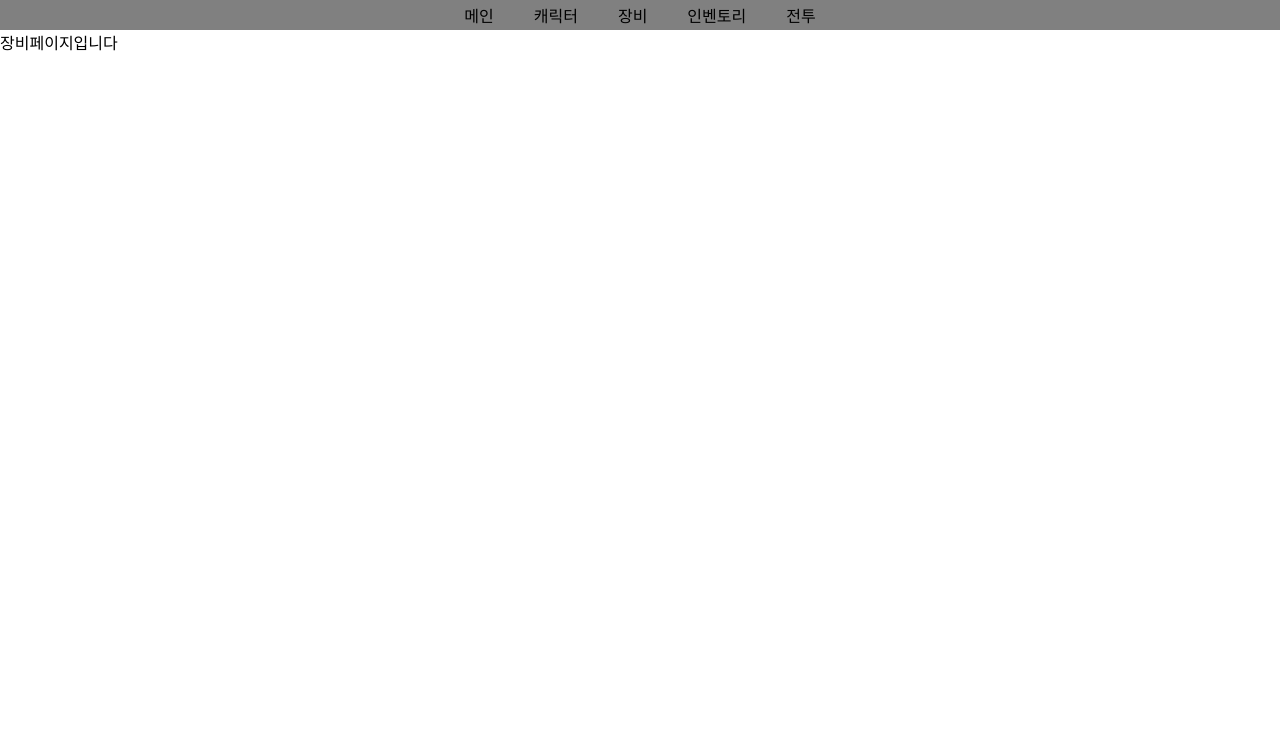
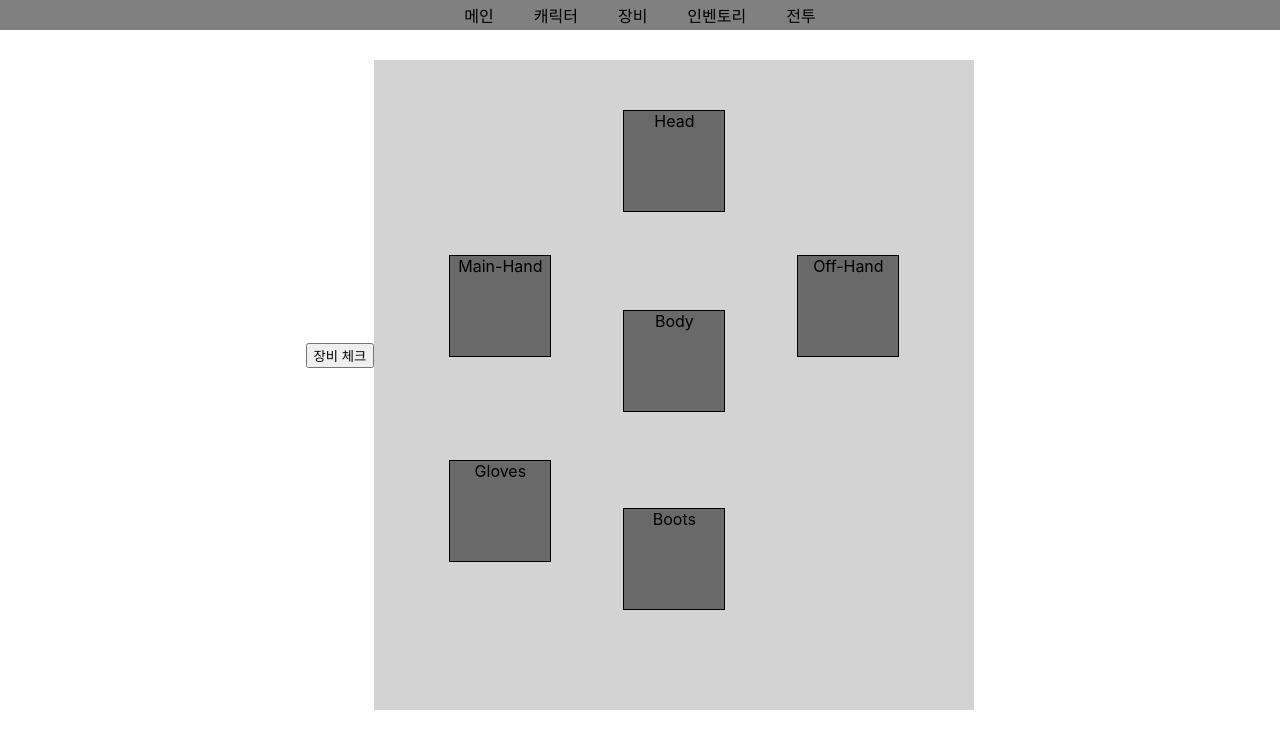
Before and after one commit to PigPenguinMan/Text_RPG, a React (Create React App) app: page /main/gear in a window 1280 px wide. Shown: the top 748 px of the page. Built offline with nearby package versions, Linux system fonts and the light colour scheme; no server answers.

Commit message:
04/20장비창 구현중

```diff
--- /dev/null
+++ b/src/component/equipment/currentGear.jsx
@@ -0,0 +1,16 @@
+import styles from '../../css/currentGear.module.css'
+
+const CurrentGear = () => {
+    return (
+        <div className={styles.current}>
+            <div className={styles.Head}>Head</div>
+            <div className={styles.Body}>Body</div>
+            <div className={styles.MainHand}>Main-Hand</div>
+            <div className={styles.OffHand}>Off-Hand</div>
+            <div className={styles.Gloves}>Gloves</div>
+            <div className={styles.Boots}>Boots</div>
+        </div>
+     );
+}
+
+export default CurrentGear;
--- a/src/component/navbar.jsx
+++ b/src/component/navbar.jsx
@@ -6,10 +6,10 @@ const Navbar = () => {
     return (
         <div>
         <div className={styles.GNB}>
-            <div className={styles.main} onClick={()=>{navigate('/')}}> 메인 </div>
-            <div className={styles.character} onClick={()=>{navigate('/character')}}> 캐릭터 </div>
-            <div className={styles.gear} onClick={()=>{navigate('/gear')}}> 장비 </div>
-            <div className={styles.inventory} onClick={()=>{navigate('/inventory')}}> 인벤토리 </div>
+            <div className={styles.main} onClick={()=>{navigate('/main')}}> 메인 </div>
+            <div className={styles.character} onClick={()=>{navigate('/main/character')}}> 캐릭터 </div>
+            <div className={styles.gear} onClick={()=>{navigate('/main/gear')}}> 장비 </div>
+            <div className={styles.inventory} onClick={()=>{navigate('/main/inventory')}}> 인벤토리 </div>
             <div className={styles.battle}> 전투 </div>
         </div>
         <Outlet/>
--- /dev/null
+++ b/src/css/currentGear.module.css
@@ -0,0 +1,67 @@
+.current{
+    position: relative;
+    display: flex;
+    width: 600px;
+    height: 650px;
+    background-color: lightgray;
+    justify-content: center;
+    top: 30px;
+    text-align: center;
+}
+
+.Head{
+    background-color: dimgray;
+    width: 100px ;
+    height: 100px ;
+    border: 1px solid black;
+    position: absolute;
+    top: 50px;
+}
+
+.Body{
+    background-color: dimgray;
+    width: 100px ;
+    height: 100px ;
+    border: 1px solid black;
+    position: absolute;
+    top: 250px;
+}
+
+.MainHand{
+    background-color: dimgray;
+    width: 100px ;
+    height: 100px ;
+    border: 1px solid black;
+    position: absolute;
+    top: 195px;
+    left: 75px;
+}
+
+.OffHand{
+    background-color: dimgray;
+    width: 100px ;
+    height: 100px ;
+    border: 1px solid black;
+    position: absolute;
+    top: 195px;
+    right: 75px;
+}
+
+.Gloves{
+    background-color: dimgray;
+    width: 100px ;
+    height: 100px ;
+    border: 1px solid black;
+    position: absolute;
+    top: 400px;
+    left: 75px;
+}
+
+.Boots{
+    background-color: dimgray;
+    width: 100px ;
+    height: 100px ;
+    border: 1px solid black;
+    position: absolute;
+    bottom: 100px;
+}
--- /dev/null
+++ b/src/css/gear.module.css
@@ -0,0 +1,11 @@
+.gear{
+    position: relative;
+    display: flex;
+    align-items: center;
+    justify-content: center;
+}
+
+
+.currentGear{
+
+}
--- a/src/data/context.js
+++ b/src/data/context.js
@@ -20,6 +20,9 @@ const DataProvider = ({ children }) => {
     const [user_id, setUser_id] = useState();
     const [user_pw, setUser_pw] = useState();
     const [user_name, setUser_name] = useState();
+    // 장비에 사용하는 변수
+    const [equipment,setEquipment] = useState([]);
+
     // 회원가입때 사용하는 변수
     const [login_id,setLogin_id] =useState();
     const [login_pw,setLogin_pw] = useState();
@@ -29,7 +32,7 @@ const DataProvider = ({ children }) => {
      *  CrpytoJS.lib.wordArray.random(16);사용
      *
      */
-    const [salt,setSalt]  =useState(CryptoJS.lib.WordArray.random(16));
+    // const [salt,setSalt]  =useState(CryptoJS.lib.WordArray.random(16));
     // hash된 비밀번호
     const [hashed_password,setHashed_password]= useState()
 
@@ -46,6 +49,12 @@ const DataProvider = ({ children }) => {
 
         const monsterResponse = await axios.get('/api/monster');
         setMonster(monsterResponse.data[0]);
+    }
+
+    // 04/20 장비데이터 불러오기 구현중
+    const getEquipment =async ()=>{
+        const equipResponse = await axios.get('/api/item/equipment');
+        setEquipment(equipResponse.data)
     }
       // 장비와 스텟의 합을 구하는 함수
       const totalStatus = () => {
@@ -66,8 +75,8 @@ const DataProvider = ({ children }) => {
 
 
     const value = {
-        state: { player, monster, weapons,isCallStat ,login_id,login_pw , user_id,user_pw,user_name,salt,hashed_password,login_name},
-        action: { setPlayer, setMonster, setWeapons,totalStatus,setIsCallStat,setLogin_id,setLogin_pw,setUser_id,setUser_pw,setUser_name ,setHashed_password,setLogin_name,setSalt}
+        state: { player, monster, weapons,isCallStat ,login_id,login_pw , user_id,user_pw,user_name,hashed_password,login_name,armour,equipment},
+        action: { setPlayer, setMonster, setWeapons,totalStatus,setIsCallStat,setLogin_id,setLogin_pw,setUser_id,setUser_pw,setUser_name ,setHashed_password,setLogin_name,getEquipment}
     };
 
     return (
--- a/src/page/gear.jsx
+++ b/src/page/gear.jsx
@@ -1,7 +1,20 @@
+import { useContext } from "react";
+import CurrentGear from "../component/equipment/currentGear";
+import DataContext from "../data/context";
+import styles from '../css/gear.module.css'
 const Gear = () => {
+    const {state,action} = useContext(DataContext);
+    const weapons = state.weapons;
+    const armours = state.armour;
+    const gearList =()=>{
+        console.log('weapons',weapons);
+        console.log('armours',armours);
+    }
+
     return (
-        <div>
-            장비페이지입니다
+        <div className={styles.gear}>
+            <button onClick={()=>{gearList()}}>장비 체크</button>
+            <CurrentGear classname={styles.currentGear} weapons={state.weapons} armours={state.armour}/>
         </div>
      );
 }
--- a/src/page/inventory.jsx
+++ b/src/page/inventory.jsx
@@ -1,4 +1,9 @@
+import { useContext } from "react";
+import DataContext from "../data/context";
+
 const Inventory = () => {
+  const {state,action} = useContext(DataContext);
+
     return (
         <div>
           인벤토리 페이지입니다
--- a/src/page/main.jsx
+++ b/src/page/main.jsx
@@ -8,8 +8,15 @@ import DataContext from "../data/context";
 
 const Main = () => {
     const {state , action} = useContext(DataContext)
-    const [turn, setTurn] = useState(0);
-    console.log(state.player);
+
+    useEffect(()=>{
+        action.setUser_id(state.player.id)
+        action.getEquipment()
+    },[])
+
+    console.log('player',state.player);
+    console.log('player.id',state.user_id);
+    console.log('equipment',state.equipment);
     // const progress= ()=>{
     //     console.log(`${monster.name} 에게 ${player.attack_power}만큼 피해를 줬습니다`);
     //     monster.hp -= player.attack_power
--- a/src/page/splash.jsx
+++ b/src/page/splash.jsx
@@ -10,7 +10,6 @@ const Splash = () => {
     const [input_id,setInput_id] =useState();
     const [input_pw,setInput_pw] =useState()
     const navigate = useNavigate()
-
     const login = async()=>{
         if(state.login_id && state.login_pw){
             const url = '/api/login';
@@ -45,8 +44,7 @@ const Splash = () => {
     const loginHandler =async(e)=>{
         e.preventDefault()
         try {
-            await login()
-            navigate('/main')
+            await login().then(navigate('/main'));
         } catch (err) {
             console.log('로그인실패' ,err);
         }
```
Also changed, not shown: 2 other files (tests, documents, lock files or other folders).
